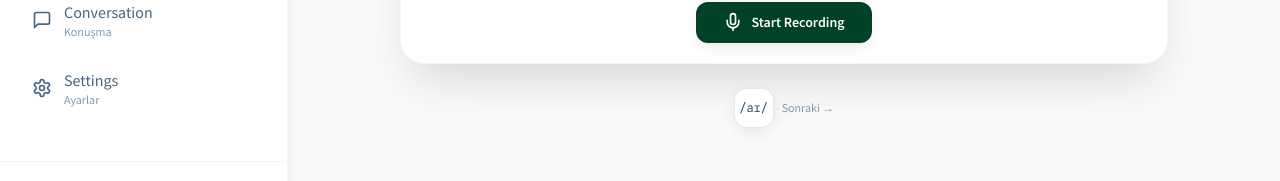
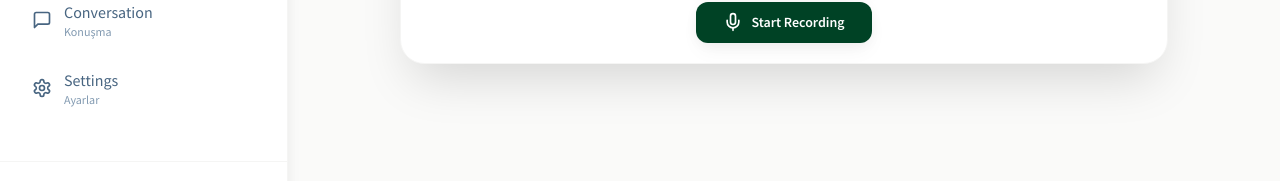
Before and after one commit to stutrailers-dev/englishflow, a React (Vite) app: page /shadowing in a window 1280 px wide. Shown: the part 563-744 px from the top of the page. Built offline with nearby package versions, Linux system fonts and the light colour scheme.

Commit message:
Fix: Remove swipe hint and increase bottom padding to pb-32

```diff
--- a/src/pages/ShadowingStudio.tsx
+++ b/src/pages/ShadowingStudio.tsx
@@ -34,7 +34,7 @@ interface ShadowingStudioProps {
 export default function ShadowingStudio({ embedded = false }: ShadowingStudioProps) {
   const [currentIndex, setCurrentIndex] = useState(0)
   const [phase, setPhase] = useState<ShadowingPhase>('listen')
-  const [showIPA, setShowIPA] = useState(true)
+  const [showIPA] = useState(true)
   const [finalTranscript, setFinalTranscript] = useState('')
   const [categoryFilter, setCategoryFilter] = useState<CategoryFilter>('all')
   const [isCardFlipped, setIsCardFlipped] = useState(false)
@@ -154,7 +154,7 @@ export default function ShadowingStudio({ embedded = false }: ShadowingStudioPro
     <motion.div
       initial={{ opacity: 0 }}
       animate={{ opacity: 1 }}
-      className="max-w-3xl mx-auto space-y-4 pb-24 md:pb-4"
+      className="max-w-3xl mx-auto space-y-4 pb-32 md:pb-4"
     >
       {/* Header - only show if not embedded */}
       {!embedded && (
@@ -529,24 +529,6 @@ export default function ShadowingStudio({ embedded = false }: ShadowingStudioPro
         </div>
       </div>
 
-      {/* Swipe Hint */}
-      <div className="flex justify-center items-center gap-4 py-2">
-        <div className="flex items-center gap-2 text-navy-400 text-xs">
-          {currentIndex > 0 && (
-            <span>← Önceki</span>
-          )}
-          <button
-            onClick={() => setShowIPA(!showIPA)}
-            className="btn-icon w-10 h-10"
-            title={showIPA ? 'Hide IPA' : 'Show IPA'}
-          >
-            <span className="text-xs font-mono">/aɪ/</span>
-          </button>
-          {currentIndex < filteredContent.length - 1 && (
-            <span>Sonraki →</span>
-          )}
-        </div>
-      </div>
     </motion.div >
   )
 }
```
